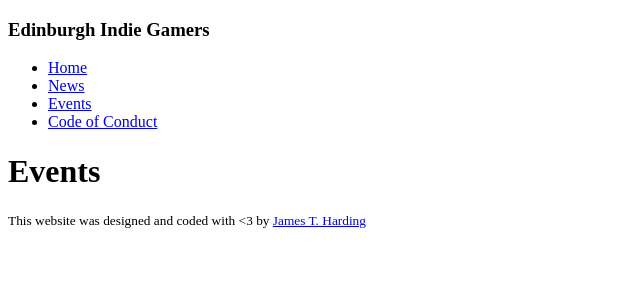
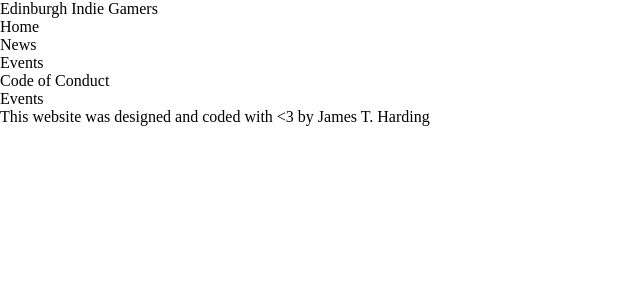
Before and after one commit to empowermint/edinburgh-indie-gamers, a Next.js app: page /events in a window 1280 px wide. Shown: the top 300 px of the page, without its empty margins (0-640 px from the left). Built offline with nearby package versions, Linux system fonts and the light colour scheme.

Commit message:
Add SCSS setup

```diff
--- /dev/null
+++ b/pages/_app.js
@@ -0,0 +1,5 @@
+import '../styles/global.scss';
+
+export default function MyApp({ Component, pageProps }) {
+  return <Component {...pageProps} />
+}
--- /dev/null
+++ b/styles/global.scss
@@ -0,0 +1,3 @@
+@use 'reset.scss';
+@use 'typography.scss';
+@use 'layout.scss';
--- /dev/null
+++ b/styles/reset.scss
@@ -0,0 +1,76 @@
+/***
+    The new CSS reset - version 1.5.1 (last updated 1.3.2022)
+    GitHub page: https://github.com/elad2412/the-new-css-reset
+***/
+
+/*
+    Remove all the styles of the "User-Agent-Stylesheet", except for the 'display' property
+    - The "symbol *" part is to solve Firefox SVG sprite bug
+ */
+ *:where(:not(iframe, canvas, img, svg, video):not(svg *, symbol *)) {
+  all: unset;
+  display: revert;
+}
+
+/* Preferred box-sizing value */
+*,
+*::before,
+*::after {
+  box-sizing: border-box;
+}
+
+/* Reapply the pointer cursor for anchor tags */
+a, button {
+  cursor: revert;
+}
+
+/* Remove list styles (bullets/numbers) */
+ol, ul, menu {
+  list-style: none;
+}
+
+/* For images to not be able to exceed their container */
+img {
+  max-width: 100%;
+}
+
+/* removes spacing between cells in tables */
+table {
+  border-collapse: collapse;
+}
+
+/* revert the 'white-space' property for textarea elements on Safari */
+textarea {
+  white-space: revert;
+}
+
+/* minimum style to allow to style meter element */
+meter {
+  -webkit-appearance: revert;
+  appearance: revert;
+}
+
+/* reset default text opacity of input placeholder */
+::placeholder {
+  color: unset;
+}
+
+/* fix the feature of 'hidden' attribute.
+ display:revert; revert to element instead of attribute */
+:where([hidden]) {
+  display: none;
+}
+
+/* revert for bug in Chromium browsers
+ - fix for the content editable attribute will work properly. */
+:where([contenteditable]) {
+  -moz-user-modify: read-write;
+  -webkit-user-modify: read-write;
+  overflow-wrap: break-word;
+  -webkit-line-break: after-white-space;
+}
+
+/* apply back the draggable feature - exist only in Chromium and Safari */
+:where([draggable="true"]) {
+  -webkit-user-drag: element;
+}
```
Also changed, not shown: styles/accessibility.scss (added), styles/layout.scss (added), styles/typography.scss (added).
